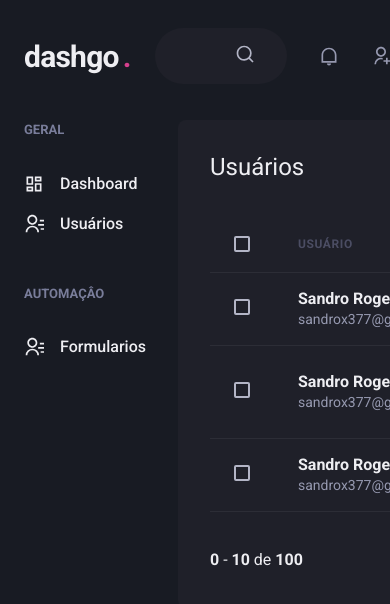
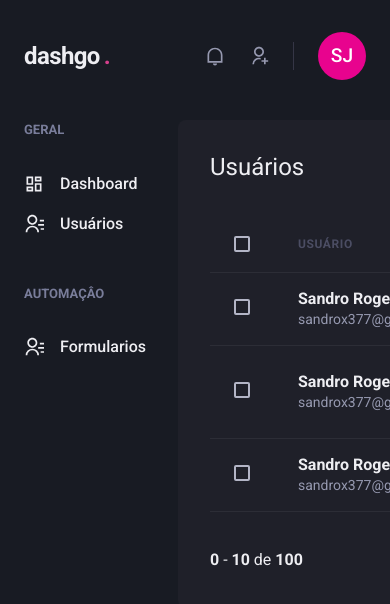
Before and after one commit to SandroJuniorr/dashgo, a Next.js app: page /users in a window 390 px wide. Shown: the top 604 px of the page. Built offline with nearby package versions, Linux system fonts and the light colour scheme.

Commit message:
Responsividade no Header

```diff
--- a/src/components/Header/Logo.tsx
+++ b/src/components/Header/Logo.tsx
@@ -3,7 +3,7 @@
 export function Logo(){
     return(
         <Text
-        fontSize="3xl"
+        fontSize={["2xl","3xl"]}
         fontWeight="bold"
         letterSpacing="tight"
         w="64"
--- a/src/components/Header/NotificationNav.tsx
+++ b/src/components/Header/NotificationNav.tsx
@@ -4,9 +4,9 @@
 export function NotificationNav(){
     return(
         <HStack
-            spacing="8"
-            mx="8"
-            pr="8"
+            spacing={["6","8"]}
+            mx={["6","8"]}
+            pr={["6","8"]}
             py="1"
             color="gray.300"
             borderRightWidth={1}
--- a/src/components/Header/Profile.tsx
+++ b/src/components/Header/Profile.tsx
@@ -1,8 +1,11 @@
 import { Box, Flex,Text,Avatar } from "@chakra-ui/react";
-
-export function Profile(){
+interface ProfileProps{
+    showProfileData?:boolean
+}
+export function Profile({showProfileData = true}:ProfileProps){
     return(
         <Flex align="center">
+              {showProfileData && (
                   <Box mr="4" textAlign="right">
                   <Text>Sandro Junior </Text>
                   <Text color="gray.300" fontSize="small">
@@ -12,6 +15,7 @@
 
 
               </Box>
+              )}
                 <Avatar size="md" name="Sandro Junior" />
             </Flex>
     )
--- a/src/components/Header/index.tsx
+++ b/src/components/Header/index.tsx
@@ -1,10 +1,14 @@
-import { Flex } from "@chakra-ui/react";
+import { Flex, useBreakpointValue } from "@chakra-ui/react";
 import { Logo } from "./Logo";
 import { NotificationNav } from "./NotificationNav";
 import { Profile } from "./Profile";
 import { Search } from "./Search";
 
 export function Header() {
+  const IsWideVersion= useBreakpointValue({
+    base: false,
+    lg:true
+  })
   return (
     <Flex
       as="header"
@@ -17,12 +21,12 @@
       align="center"
     >
        <Logo/>
-        <Search/>
+        {IsWideVersion && <Search/>}
         <Flex
         align="center"
         ml="auto" >
             <NotificationNav/>
-            <Profile/>
+            <Profile showProfileData={IsWideVersion}/>
         </Flex>
     </Flex>
   );
```
Lines whose indentation alone changed are shown as unchanged.
